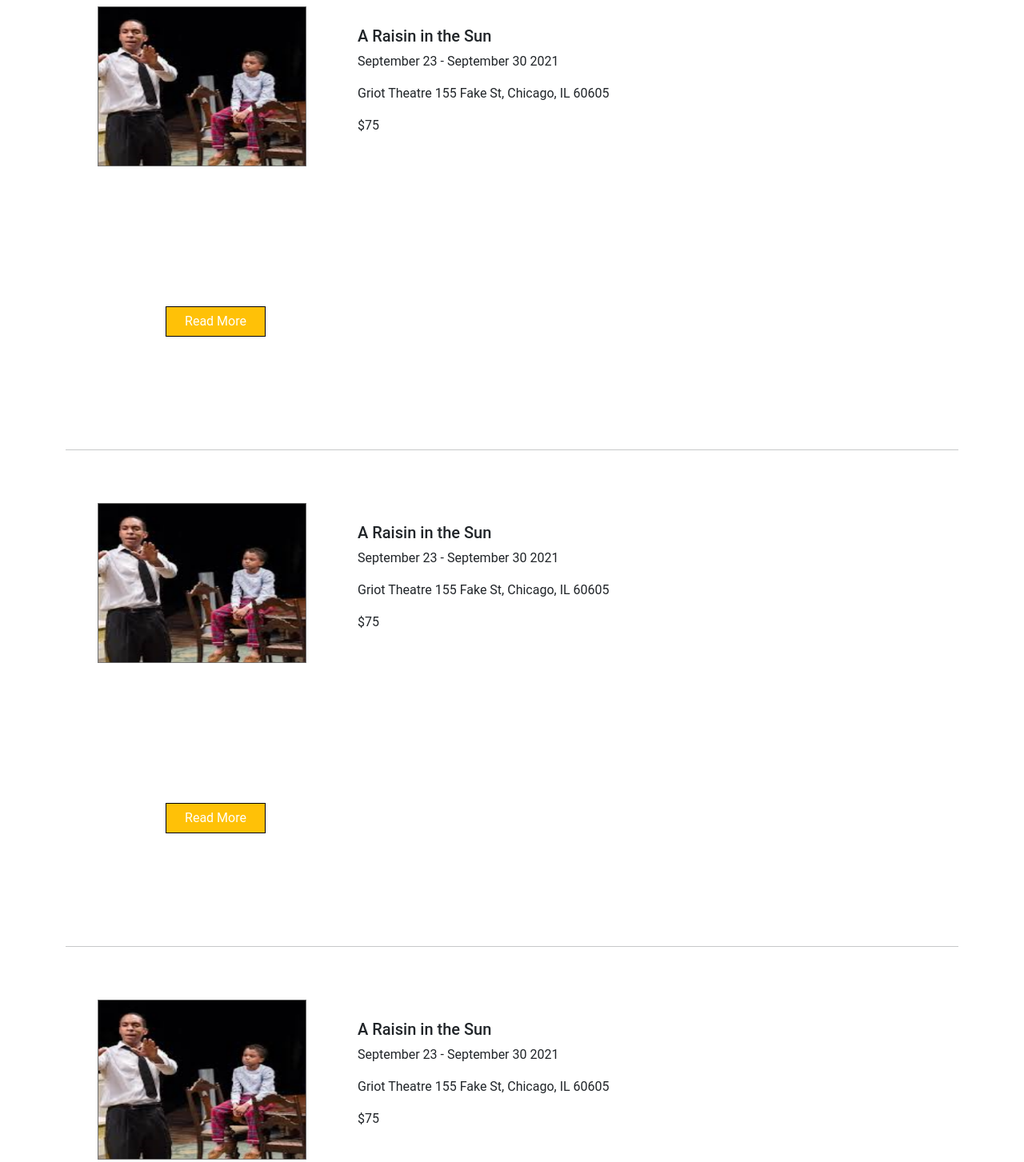
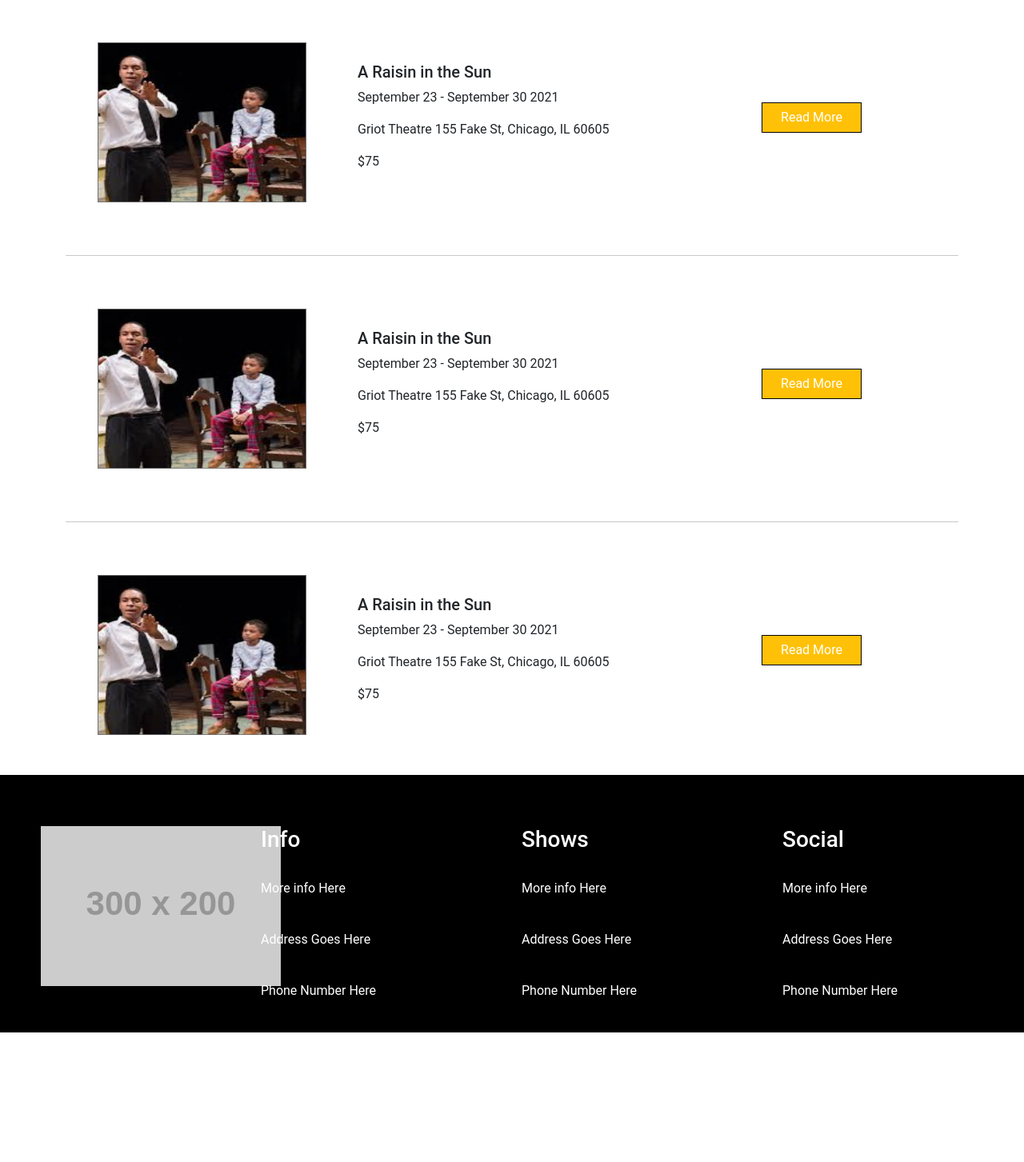
Before and after one commit to nwelter1/Operators73-Griot, a plain HTML site: page index.html in a window 1280 px wide. Shown: the part 1847-3300 px from the top of the page at 80% size. After the commit the page ends 3138 px from the top, so only its background shows below. Drawn offline with nearby package versions, Linux system fonts and the light colour scheme; placeholder pictures from the web are drawn by us.

Commit message:
brian example

```diff
--- a/index.html
+++ b/index.html
@@ -58,7 +58,7 @@
                   <p>Griot Theatre 155 Fake St, Chicago, IL 60605</p>
                   <p>$75</p>
               </div>
-              <div class="col button">
+              <div class="col-2 button">
                 <a class="btn btn-warning" href="#" role="button" id="button1">Read More</a>
               </div>
           </div>
@@ -73,7 +73,7 @@
                 <p>Griot Theatre 155 Fake St, Chicago, IL 60605</p>
                 <p>$75</p>
             </div>
-            <div class="col button">
+            <div class="col-2 button">
               <a class="btn btn-warning" href="#" role="button" id="button1">Read More</a>
             </div>
         </div>
@@ -88,7 +88,7 @@
               <p>Griot Theatre 155 Fake St, Chicago, IL 60605</p>
               <p>$75</p>
           </div>
-            <div class="col button">
+          <div class="col-2 button">
             <a class="btn btn-warning" href="#" role="button" id="button1">Read More</a>
           </div>
       </div>
@@ -103,7 +103,7 @@
               <p>Griot Theatre 155 Fake St, Chicago, IL 60605</p>
               <p>$75</p>
           </div>
-            <div class="col button">
+          <div class="col-2 button">
             <a class="btn btn-warning" href="#" role="button" id="button1">Read More</a>
           </div>
       </div>
@@ -118,7 +118,7 @@
               <p>Griot Theatre 155 Fake St, Chicago, IL 60605</p>
               <p>$75</p>
           </div>
-            <div class="col button">
+          <div class="col-2 button">
             <a class="btn btn-warning" href="#" role="button" id="button1">Read More</a>
           </div>
       </div>
```
Lines whose indentation alone changed are shown as unchanged.
